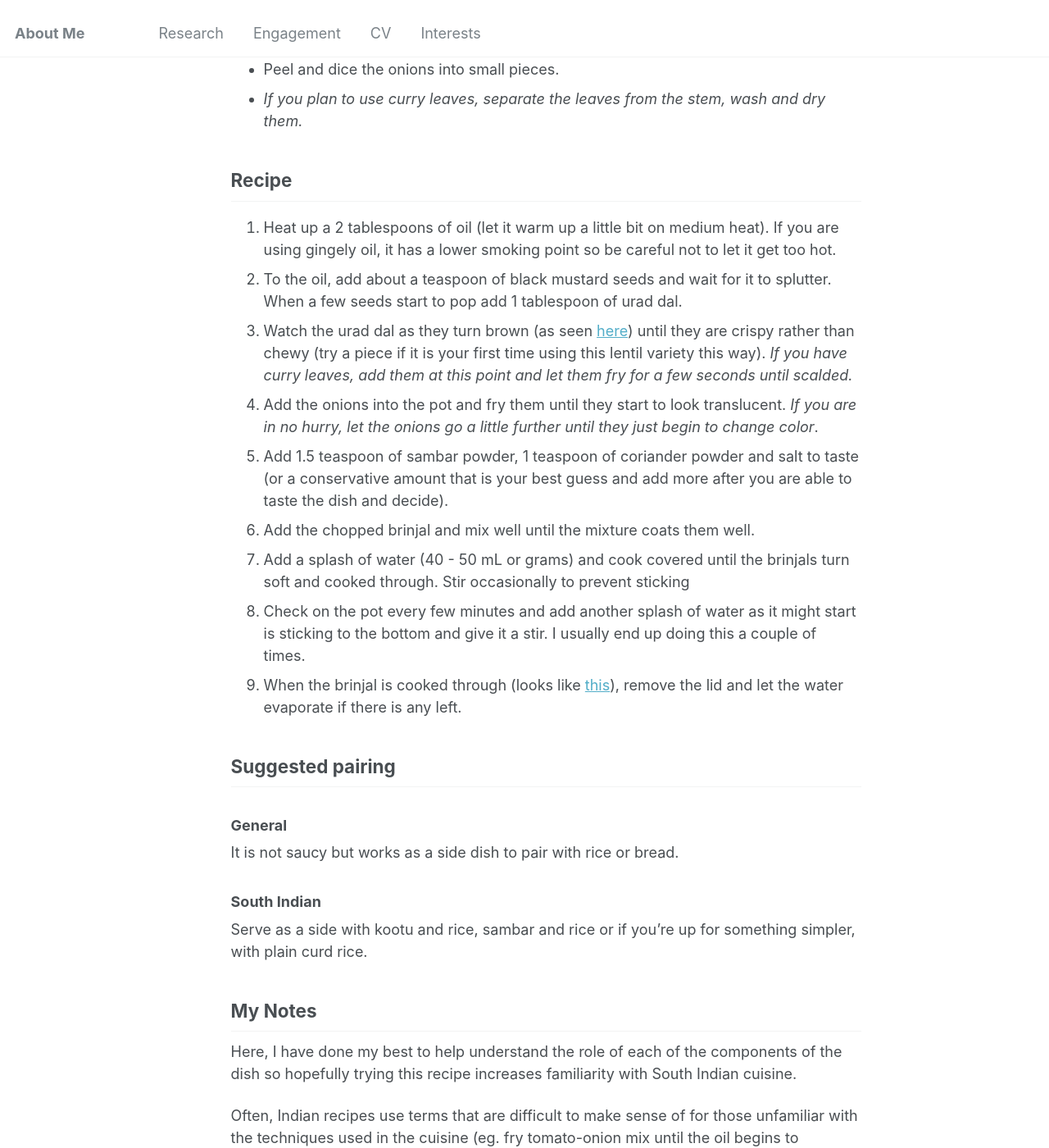
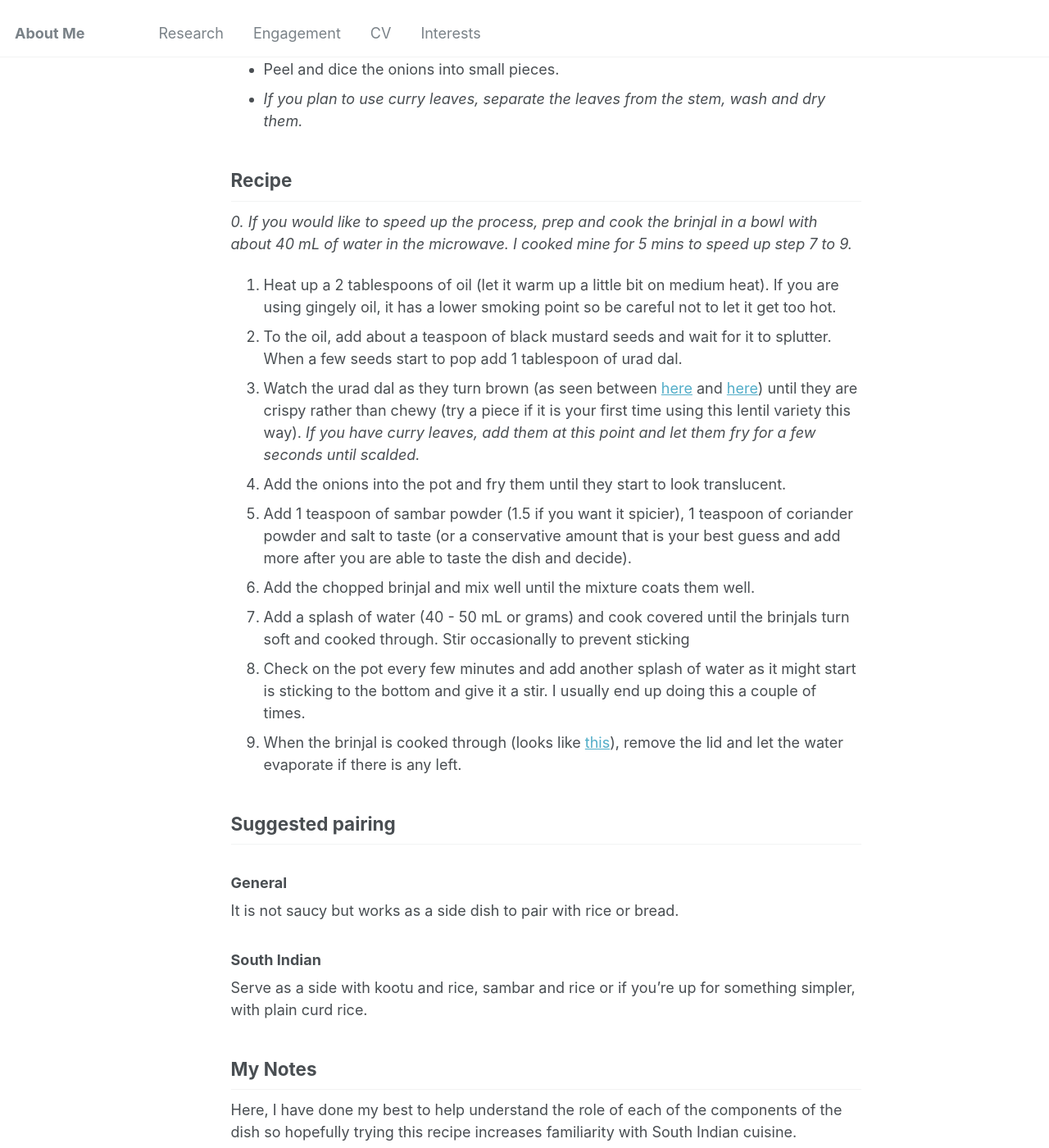
Before and after one commit to Aiswarya-prasad/aiswarya-prasad.github.io, a Jekyll site: the page built from _posts/2024-10-06-recipe-brinjal-fry.md, in a window 1280 px wide and 1400 px high, scrolled down 3106 px. Shown: the whole window at 82% size. Built offline with Jekyll 4.4.1, drawn with Linux system fonts in a browser that asks for light colours; some of the changed text lies outside the part shown.

Commit message:
Syntax change, squash commit later or just ignore.

```diff
--- a/_posts/2024-10-06-recipe-brinjal-fry.md
+++ b/_posts/2024-10-06-recipe-brinjal-fry.md
@@ -70,11 +70,12 @@ The ingredients are quite simple and you can find the ones listed under Common i
 
 ## Recipe
 
+_0. If you would like to speed up the process, prep and cook the brinjal in a bowl with about 40 mL of water in the microwave. I cooked mine for 5 mins to speed up step 7 to 9._
 1. Heat up a 2 tablespoons of oil (let it warm up a little bit on medium heat). If you are using gingely oil, it has a lower smoking point so be careful not to let it get too hot.
 2. To the oil, add about a teaspoon of black mustard seeds and wait for it to splutter. When a few seeds start to pop add 1 tablespoon of urad dal.
-3. Watch the urad dal as they turn brown (as seen [here](https://b2958125.smushcdn.com/2958125/wp-content/uploads/ulundu-paruppu-chutney-tamil-recipe-without-coconut-ulutham-paruppu-1.jpg?lossy=1&strip=1&webp=1)) until they are crispy rather than chewy (try a piece if it is your first time using this lentil variety this way). _If you have curry leaves, add them at this point and let them fry for a few seconds until scalded._
-4. Add the onions into the pot and fry them until they start to look translucent. _If you are in no hurry, let the onions go a little further until they just begin to change color_.
-5. Add 1.5 teaspoon of sambar powder, 1 teaspoon of coriander powder and salt to taste (or a conservative amount that is your best guess and add more after you are able to taste the dish and decide).
+3. Watch the urad dal as they turn brown (as seen between [here](images/recipes/brinjal_fry/urad_before.jpeg) and [here](images/recipes/brinjal_fry/urad_after.jpeg)) until they are crispy rather than chewy (try a piece if it is your first time using this lentil variety this way). _If you have curry leaves, add them at this point and let them fry for a few seconds until scalded._
+4. Add the onions into the pot and fry them until they start to look translucent.
+5. Add 1 teaspoon of sambar powder (1.5 if you want it spicier), 1 teaspoon of coriander powder and salt to taste (or a conservative amount that is your best guess and add more after you are able to taste the dish and decide).
 6. Add the chopped brinjal and mix well until the mixture coats them well.
 7. Add a splash of water (40 - 50 mL or grams) and cook covered until the brinjals turn soft and cooked through. Stir occasionally to prevent sticking
 8. Check on the pot every few minutes and add another splash of water as it might start is sticking to the bottom and give it a stir. I usually end up doing this a couple of times.
@@ -94,5 +95,3 @@ Here, I have done my best to help understand the role of each of the components
 Often, Indian recipes use terms that are difficult to make sense of for those unfamiliar with the techniques used in the cuisine (eg. fry tomato-onion mix until the oil begins to separate, cook the rice for 3 whistles). I have done my best to avoid this and be as descriptive as possible but please let me know if I slipped up!
 
 I usually find weight measurements more convenient - especially since I set up a palm sized kitchen scale in an easily accessible spot in my kitchen - but the quantities do not need to be so precisely measured so feel free to use volumes or eyeball them if you are used to the ingredients!
-
-I have added links to pictures that I have borrowed from vastly different sources to help you identify the ingredients or cooking steps if you are unfamiliar with them (I might add my own pictures in the future).
```
Also changed, not shown: other parts of _posts/2024-10-06-recipe-brinjal-fry.md (+1 -1 lines), 17 other files.
